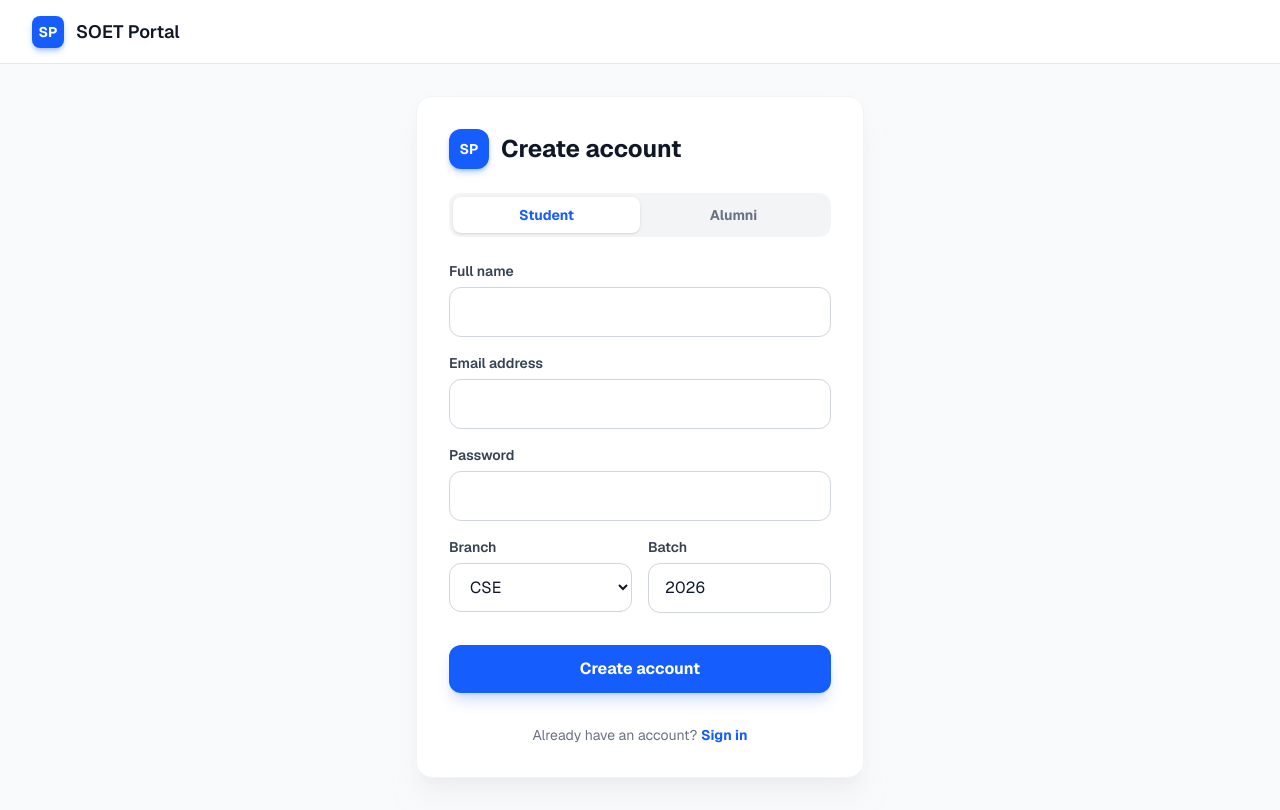
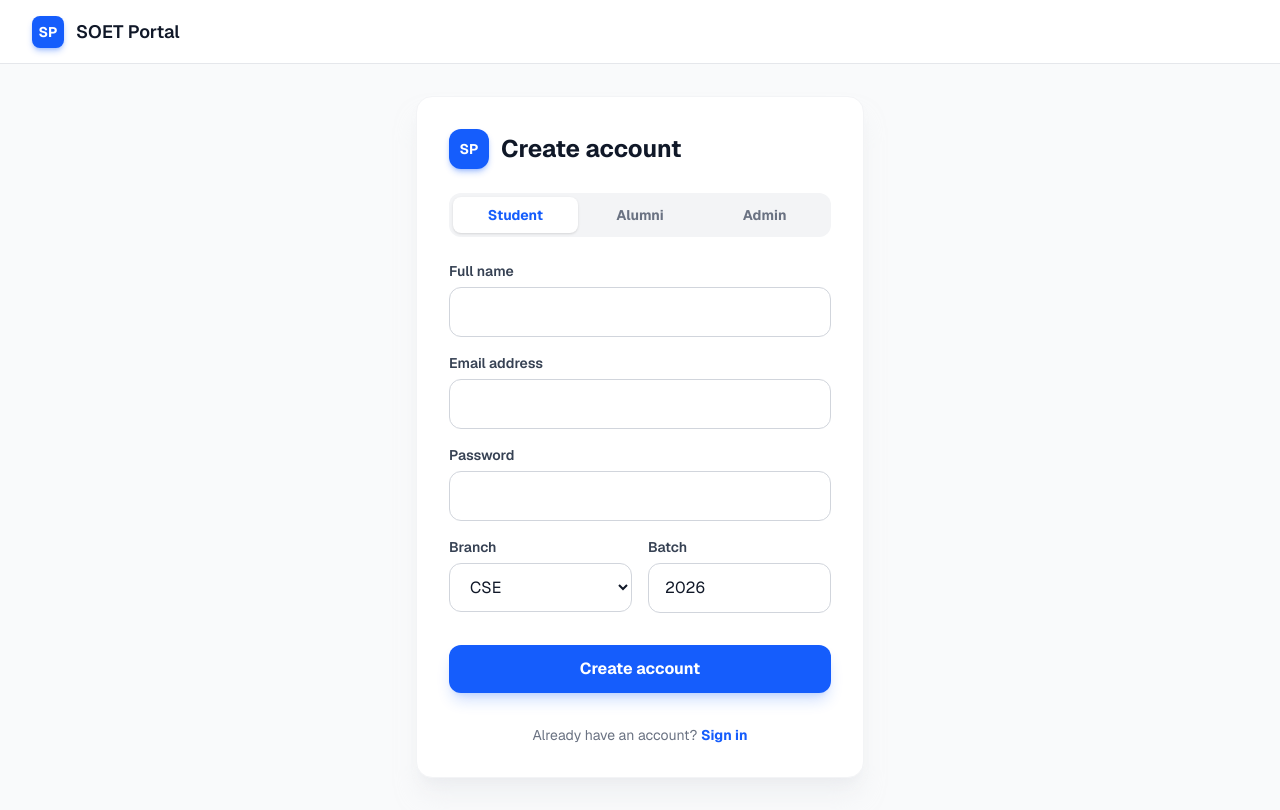
Before and after one commit to rushi9423/SoETAlumniPortal, a Next.js app: page /register in a window 1280 px wide. Built offline with nearby package versions, Linux system fonts and the light colour scheme; no server answers.

Commit message:
Add Admin tab to registration page

```diff
--- a/app/register/page.tsx
+++ b/app/register/page.tsx
@@ -6,7 +6,7 @@ import Link from 'next/link';
 
 export default function RegisterPage() {
   const router = useRouter();
-  const [tab, setTab] = useState<'student' | 'alumni'>('student');
+  const [tab, setTab] = useState<'student' | 'alumni' | 'admin'>('student');
   const [form, setForm] = useState({ name: '', email: '', password: '', branch: 'CSE', batch: '2026', company: '' });
   const [loading, setLoading] = useState(false);
 
@@ -57,6 +57,13 @@ export default function RegisterPage() {
             >
               Alumni
             </button>
+            <button
+              type="button"
+              onClick={() => setTab('admin')}
+              className={`flex-1 py-2 text-sm font-bold rounded-lg transition ${tab === 'admin' ? 'bg-white shadow-sm text-blue-600' : 'text-gray-500 hover:text-gray-900'}`}
+            >
+              Admin
+            </button>
           </div>
 
           <form onSubmit={handleSubmit} className="space-y-4">
@@ -91,7 +98,7 @@ export default function RegisterPage() {
               />
             </div>
 
-            {tab === 'student' ? (
+            {tab === 'student' && (
               <div className="grid grid-cols-2 gap-4">
                 <div>
                   <label className="block text-sm font-semibold text-gray-700 mb-1.5">Branch</label>
@@ -116,7 +123,9 @@ export default function RegisterPage() {
                   />
                 </div>
               </div>
-            ) : (
+            )}
+
+            {tab === 'alumni' && (
               <div>
                 <label className="block text-sm font-semibold text-gray-700 mb-1.5">Current Company / Organization</label>
                 <input
@@ -124,8 +133,23 @@ export default function RegisterPage() {
                   value={form.company}
                   onChange={e => setForm({...form, company: e.target.value})}
                   className="w-full border border-gray-300 rounded-xl px-4 py-3 focus:ring-2 focus:ring-blue-500 focus:border-blue-500 outline-none transition"
-                  required={tab === 'alumni'}
+                  required
                 />
+              </div>
+            )}
+
+            {tab === 'admin' && (
+              <div>
+                <label className="block text-sm font-semibold text-gray-700 mb-1.5">Department / Role</label>
+                <input
+                  type="text"
+                  value={form.company}
+                  onChange={e => setForm({...form, company: e.target.value})}
+                  placeholder="e.g. Dean of Students"
+                  className="w-full border border-gray-300 rounded-xl px-4 py-3 focus:ring-2 focus:ring-blue-500 focus:border-blue-500 outline-none transition"
+                  required
+                />
+                <p className="text-xs text-gray-500 mt-1.5">Please use your official @soet.edu email address.</p>
               </div>
             )}
 
```
